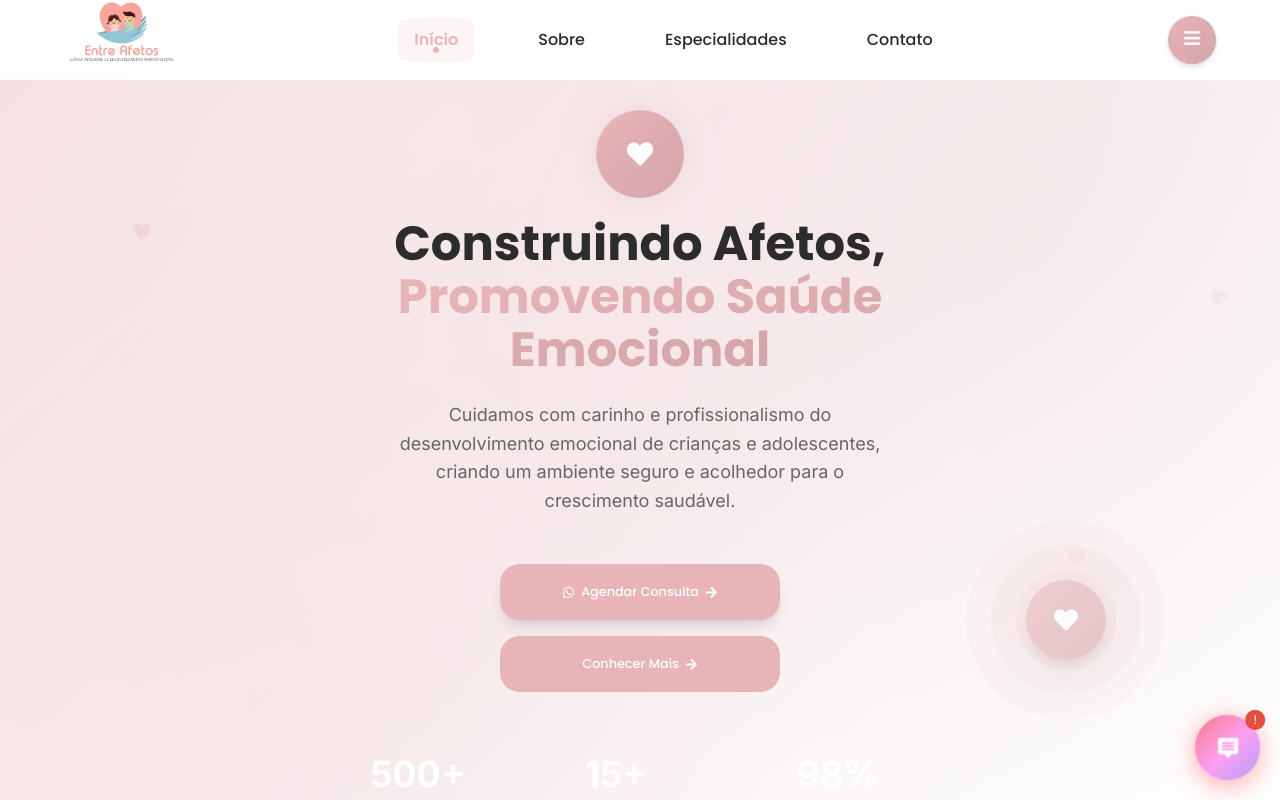
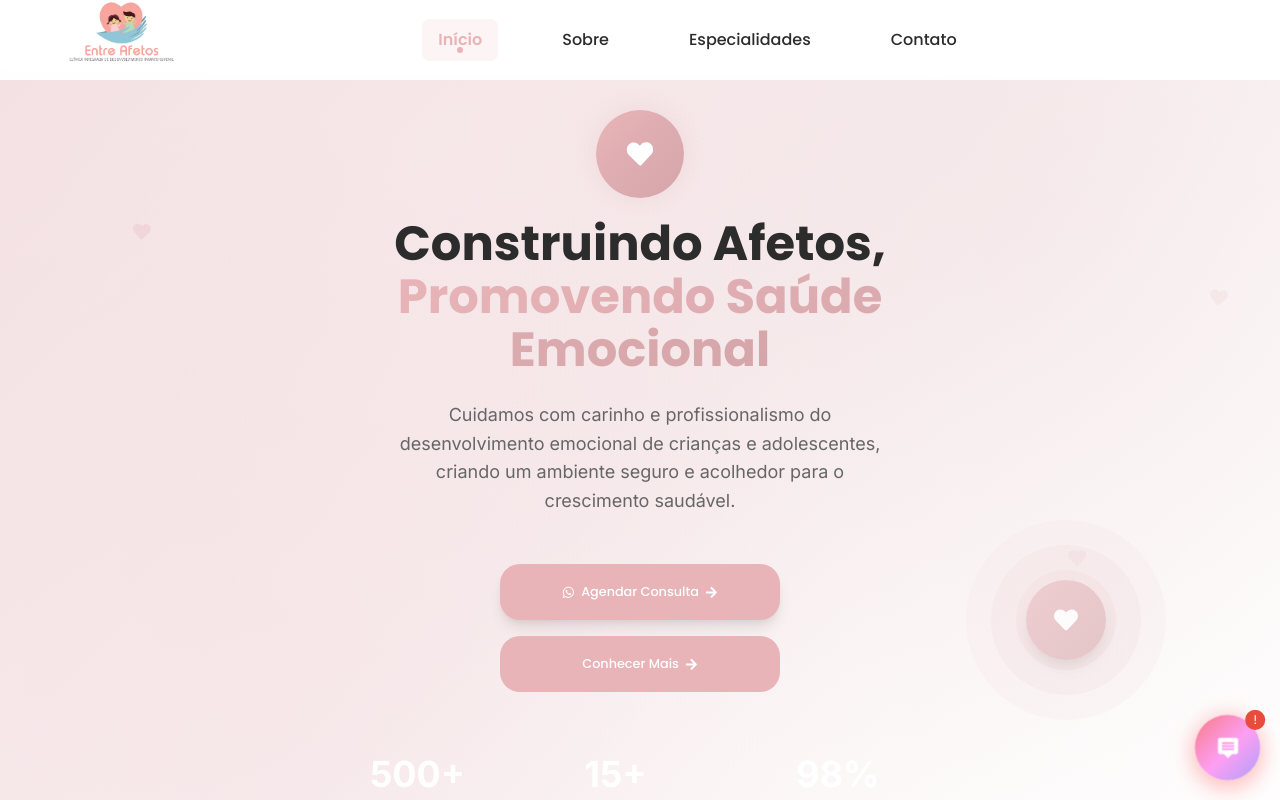
Before and after one commit to vitorluisb/siteentreafetos, a React (Create React App) app: page / in a window 1280 px wide. Shown: the top 800 px of the page. Built offline with nearby package versions, Linux system fonts and the light colour scheme; the HTML template or start-up script is replaced by a standard one.

Commit message:
Nav: mostrar botão hambúrguer somente em mobile (<=768px) e ocultar no desktop

```diff
--- a/src/styles/Navigation.css
+++ b/src/styles/Navigation.css
@@ -117,7 +117,7 @@
 
 /* Botão Menu Mobile */
 .menu-toggle {
-  display: none;
+  display: none; /* oculto por padrão (desktop) */
   background: linear-gradient(135deg, var(--primary-color), var(--accent-color));
   border: none;
   color: var(--white);
@@ -127,7 +127,7 @@
   border-radius: 50%;
   width: 48px;
   height: 48px;
-  display: flex;
+  /* Removido display:flex aqui para manter oculto em telas desktop; será ativado apenas no @media (max-width: 768px) */
   align-items: center;
   justify-content: center;
   transition: all var(--transition-normal);
@@ -241,12 +241,12 @@
   }
 
   .nav-menu {
-    display: none;
+    display: none; /* Oculta menu desktop em telas pequenas */
   }
 
 
   .menu-toggle {
-    display: flex;
+    display: flex; /* Mostra botão hamburguer apenas em mobile */
     order: 3; /* Garante que fica no lado direito */
   }
 
```
